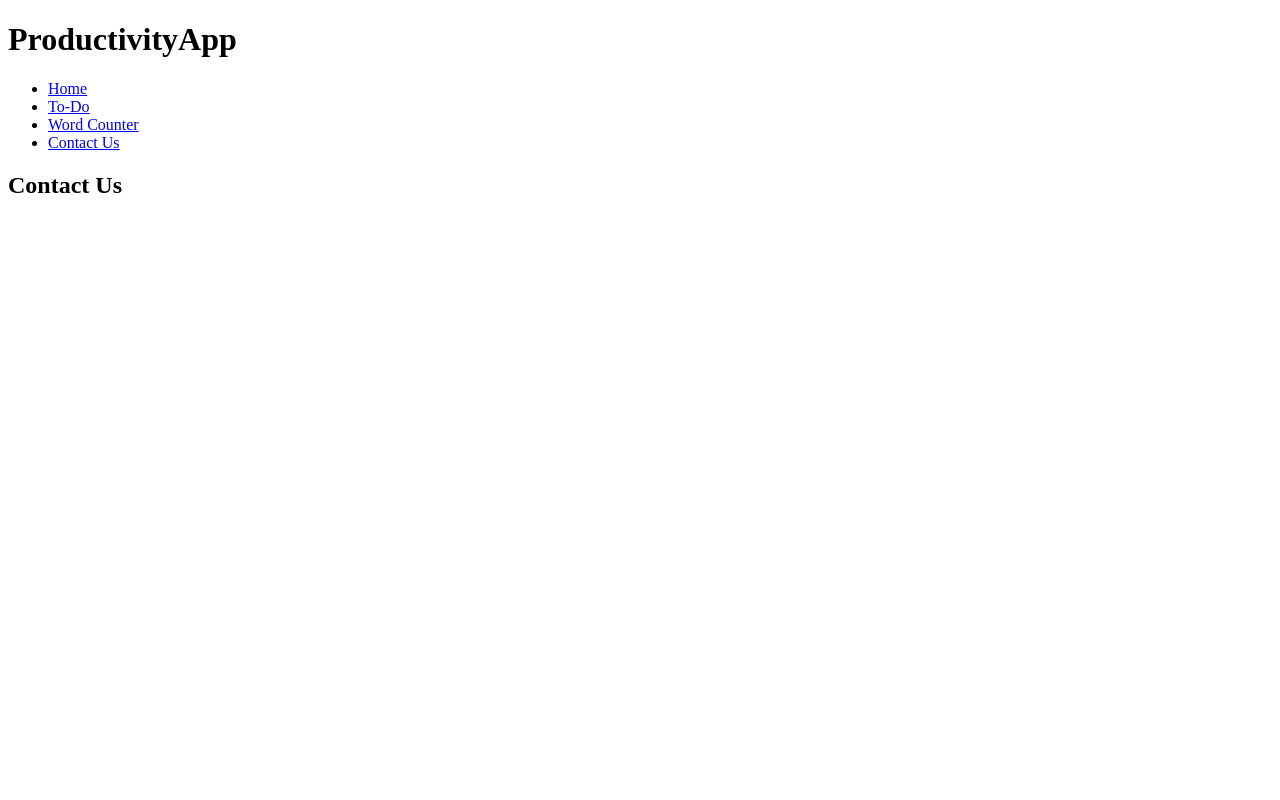
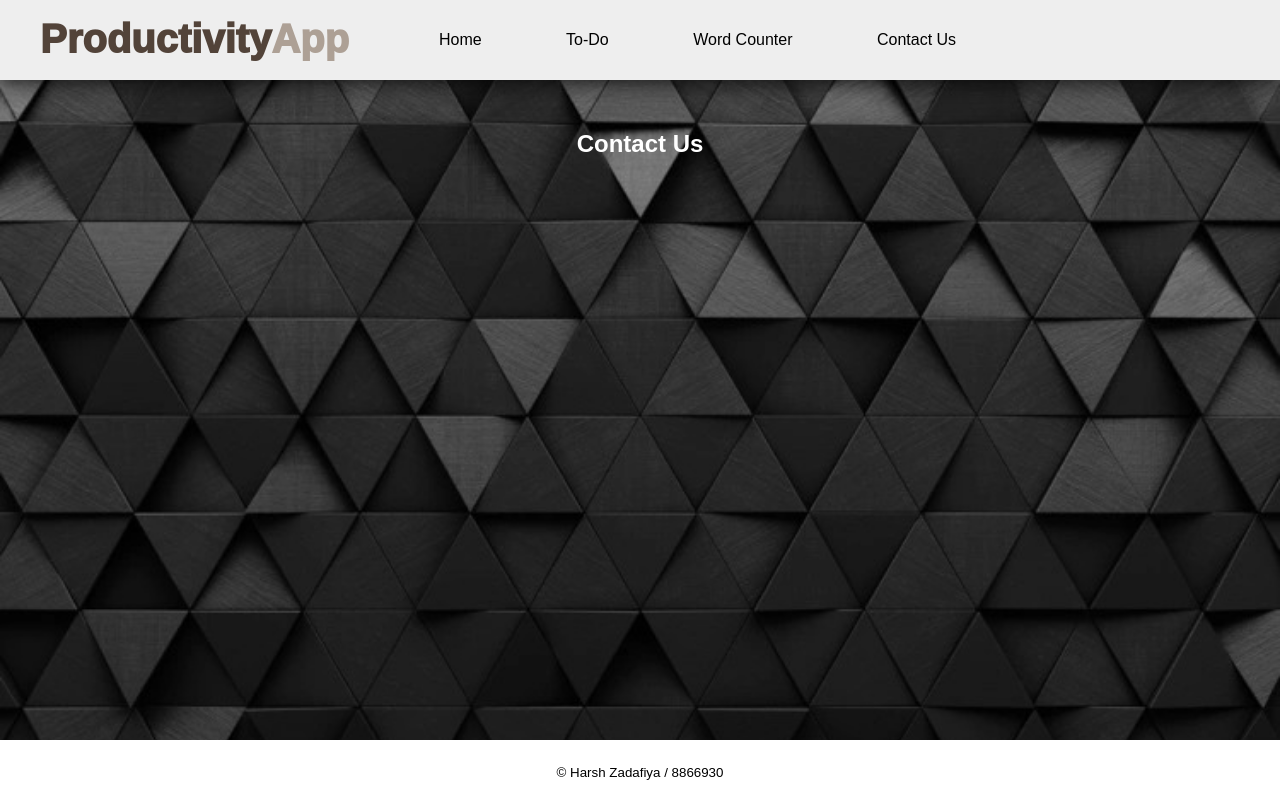
Before and after one commit to harsh-zadafiya/JS-Project, a plain HTML site: page ContactUs/contactUs.html in a window 1280 px wide. Drawn offline with Linux system fonts and the light colour scheme.

Commit message:
add footer

```diff
--- a/CSS/contactUs.css
+++ b/CSS/contactUs.css
@@ -0,0 +1,73 @@
+body {
+    background-image: url('../img/background.jpg');
+    background-size: cover;
+    font-family: sans-serif;
+    margin-top: 80px;
+    padding: 30px;
+}
+main {
+    color: white;
+}
+header {
+    background-color: #eee;
+    position: fixed;
+    top: 0;
+    left: 0;
+    right: 0;
+    height: 80px;
+    display: flex;
+    align-items: center;
+    box-shadow: 0 0 25px 0 black;
+}
+header * {
+    display: inline;
+
+}
+header li {
+    margin: 20px;
+}
+header li a {
+    color: black;
+    text-decoration: none;
+    font-weight: 400;
+    padding: 5px 10px;
+    margin-left: 20px;
+
+}
+header li a:hover,
+header li a.active {
+  background-color: black;
+  border-radius: 10px;
+  color: #fff;
+  transition: all 0.5s ease-in-out;
+}
+.logo {
+    font-weight: 1000;
+    font-size: 40px;
+    color: #524339;
+    height: 80px;
+    margin-top: 60px;
+    margin-left: 40px;
+
+  }
+
+  .logo font {
+    color: #ADA095;
+  }
+h2{
+    text-align: center;
+}
+footer {
+    position: fixed;
+    left: 0;
+    right: 0;
+    bottom: 0;
+    width: 100%;
+    height: 60px;   /* Height of the footer */
+    background: #fff;
+ }
+ small{
+    display: flex;
+    justify-content: center;
+    margin-top: 25px;
+ }
--- a/CSS/home.css
+++ b/CSS/home.css
@@ -91,3 +91,17 @@ header li a.active {
   #ampm {
     font-size: 36px;
   }
+  footer {
+    position: fixed;
+    left: 0;
+    right: 0;
+    bottom: 0;
+    width: 100%;
+    height: 60px;   /* Height of the footer */
+    background: #fff;
+ }
+ small{
+    display: flex;
+    justify-content: center;
+    margin-top: 25px;
+ }
--- a/CSS/to-do.css
+++ b/CSS/to-do.css
@@ -151,3 +151,17 @@ h2{
     background-color: white;
     color: #524339;
 }
+footer {
+    position: fixed;
+    left: 0;
+    right: 0;
+    bottom: 0;
+    width: 100%;
+    height: 60px;   /* Height of the footer */
+    background: #fff;
+ }
+ small{
+    display: flex;
+    justify-content: center;
+    margin-top: 25px;
+ }
--- a/CSS/wordCounter.css
+++ b/CSS/wordCounter.css
@@ -93,3 +93,17 @@ textarea {
 .wordRight{
     float: right;
 }
+footer {
+    position: fixed;
+    left: 0;
+    right: 0;
+    bottom: 0;
+    width: 100%;
+    height: 60px;   /* Height of the footer */
+    background: #fff;
+ }
+ small{
+    display: flex;
+    justify-content: center;
+    margin-top: 25px;
+ }
--- a/ContactUs/contactUs.html
+++ b/ContactUs/contactUs.html
@@ -20,5 +20,8 @@
     <main>
       <h2>Contact Us</h2>
     </main>
+    <footer>
+      <small>&copy; Harsh Zadafiya / 8866930</small>
+    </footer>
   </body>
 </html>
```
Also changed, not shown: Home/index.html (+3 -0 lines), To-Do/to-do.html (+3 -0 lines), Word Counter/wordCounter.html (+3 -0 lines), ContactUs/contactUs.js (deleted).
